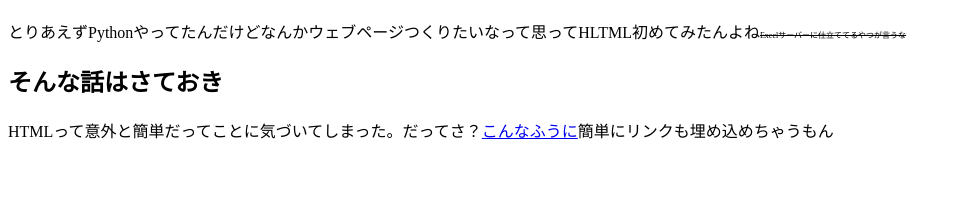
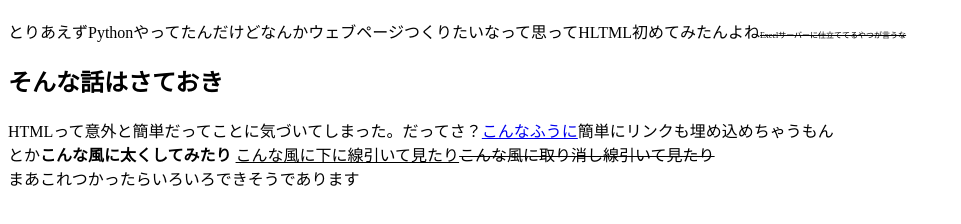
Before and after one commit to shidakengo2011amagoro/shidaken, a plain HTML site: page index.html in a window 1280 px wide. Shown: the part 70-294 px from the top of the page, without its empty margins (0-961 px from the left). Drawn offline with Linux system fonts and the light colour scheme.

Commit message:
index.html

```diff
--- a/index.html
+++ b/index.html
@@ -8,6 +8,8 @@
 <h1>適当に作ってみた</h1>
   <p>とりあえずPythonやってたんだけどなんかウェブページつくりたいなって思ってHLTML初めてみたんよね<s style="font-size:8px;">Excelサーバーに仕立ててるやつが言うな</s></p>
   <h2>そんな話はさておき</h2>
-  <p>HTMLって意外と簡単だってことに気づいてしまった。だってさ？<a href="https://scratch.mit.edu/">こんなふうに</a>簡単にリンクも埋め込めちゃうもん</p>
+  <p>HTMLって意外と簡単だってことに気づいてしまった。だってさ？<a href="https://scratch.mit.edu/">こんなふうに</a>簡単にリンクも埋め込めちゃうもん<br>とか<b>こんな風に太くしてみたり</b>
+  <u>こんな風に下に線引いて見たり</u><s>こんな風に取り消し線引いて見たり</s><br>まあこれつかったらいろいろできそうであります</p>
+
 </body>
 </html>
```
